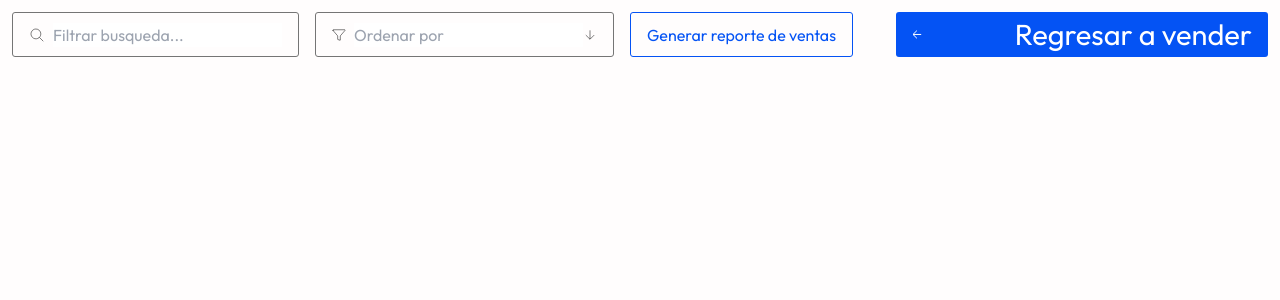
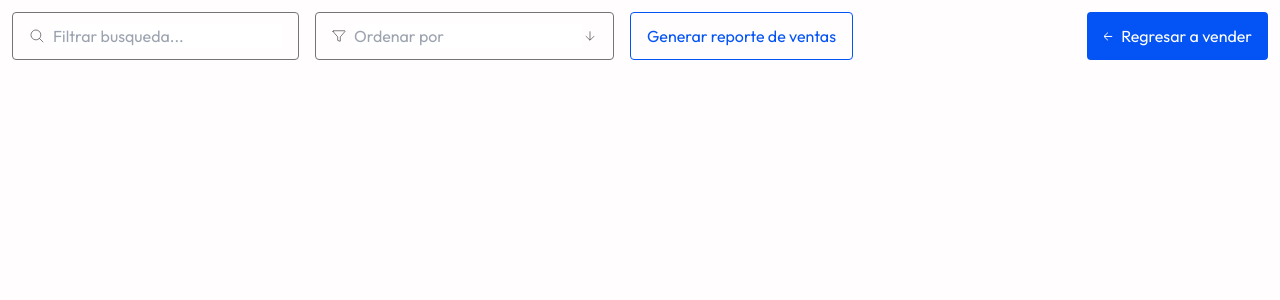
Before and after one commit to LuisM03/frontend_soff, a React (Create React App) app: page /compras in a window 1280 px wide. Shown: the top 300 px of the page. Built offline with nearby package versions, Linux system fonts and the light colour scheme.

Commit message:
new filter

```diff
--- a/src/components/filter.jsx
+++ b/src/components/filter.jsx
@@ -1,4 +1,3 @@
-import "./styles/style-filter.css"
 import Lupa from "./icons/lupa"
 import Vector from "./icons/vector"
 import Flechabaja from "./icons/flecha-abajo"
@@ -8,26 +7,26 @@ export default function Filter(){
     return(
         <div className="flex w-full p-3">
             <form className="flex">
-                <div className="flex filtro p-4 items-center">
+                <div className="flex filtro p-4 items-center text-[#757575] rounded h-12 border border-solid border-1 border-[#757575]">
                     <Lupa/>
-                    <input id="" type="text" placeholder="Filtrar busqueda..." className="ml-2"/>
+                    <input id="" type="text"  placeholder="Filtrar busqueda..." className="ml-2"/>
                 </div>
 
-                <div className="flex filtro p-4 items-center ml-4">
+                <div className="flex filtro p-4 items-center ml-4 text-[#757575] rounded h-12 border border-solid border-1 border-[#757575]">
                     <Vector/>
                     <input id="" type="text" placeholder="Ordenar por" className="ml-2"/>
                     <Flechabaja/>
                 </div>
             </form>
 
-            <div className="reporte p-4 flex items-center ml-4">
+            <div className="p-4 flex items-center ml-4 text-[#0453F4] rounded h-12 border border-solid border-1 border-[#0453F4]">
                 <button>Generar reporte de ventas</button>
             </div>
 
-            <div className="boton p-4 flex ml-auto">
+            <div className=" p-4 flex ml-auto bg-[#0453F4] text-white rounded h-12">
                 <button className="flex items-center">
                     <Flechaizquierda/>
-                    <p className="ml-2">Regresar a vender</p>
+                    <label className="ml-2">Regresar a vender</label>
                 </button>
             </div>
         </div>
--- a/src/components/styles/style-cabecera.css
+++ b/src/components/styles/style-cabecera.css
@@ -12,10 +12,10 @@
     padding: 66px;
 
 }
-p{
+/* p{
     padding-left: 35px;
     font-size: 20px;
-}
+} */
 
 .img-2{
     display: flex;
--- a/src/components/styles/style-filter.css
+++ /dev/null
@@ -1,18 +0,0 @@
-.filtro{
-    height: 45px;
-    border: 1px solid #757575;
-    border-radius: 3px;
-    color: #757575;
-}
-.reporte{
-    color: #0453F4;
-    height: 45px;
-    border: 1px solid #0453F4;
-    border-radius: 3px;
-}
-.boton{
-    background-color: #0453F4;
-    color: white;
-    height: 45px;
-    border-radius: 3px;
-}
```
